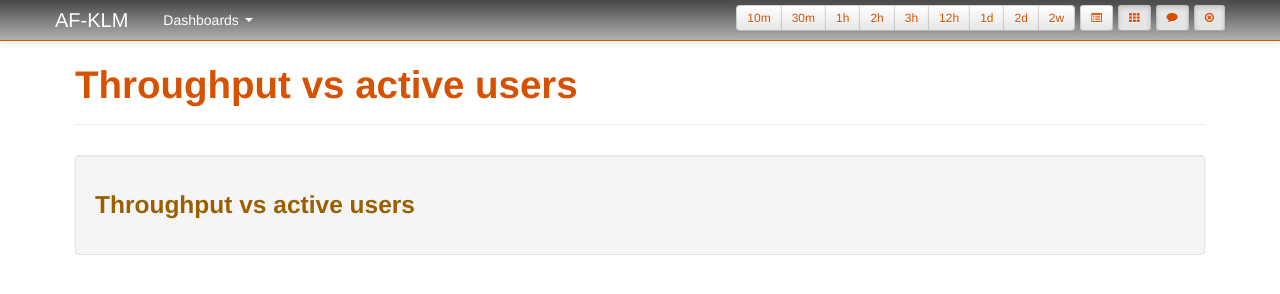
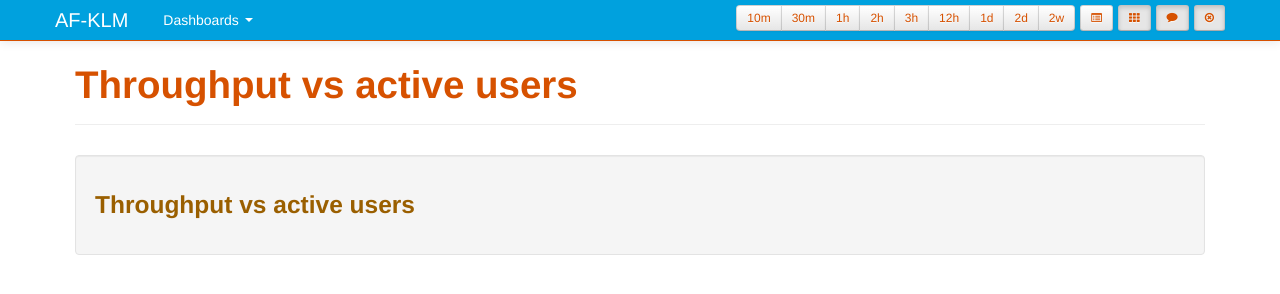
Before and after one commit to dmoll1974/graphite-benchmark, a plain HTML site: page index.html in a window 1280 px wide. Drawn offline with Linux system fonts and the light colour scheme.

Commit message:
Update main.css

```diff
--- a/css/main.css
+++ b/css/main.css
@@ -29,10 +29,11 @@ body > .container {
   -webkit-box-shadow: 0 1px 4px rgba(0, 0, 0, 0.065);
      -moz-box-shadow: 0 1px 4px rgba(0, 0, 0, 0.065);
           box-shadow: 0 1px 4px rgba(0, 0, 0, 0.065);*/
-background:-o-linear-gradient(bottom, #4c4c4c 5%, #b2b2b2 100%);  background:-webkit-gradient( linear, left top, left bottom, color-stop(0.05, #4c4c4c), color-stop(1, #b2b2b2) );
+/*background:-o-linear-gradient(bottom, #4c4c4c 5%, #b2b2b2 100%);  background:-webkit-gradient( linear, left top, left bottom, color-stop(0.05, #4c4c4c), color-stop(1, #b2b2b2) );
 background:-moz-linear-gradient( center top, #4c4c4c 5%, #b2b2b2 100% );
 filter:progid:DXImageTransform.Microsoft.gradient(startColorstr="#4c4c4c", endColorstr="#b2b2b2");  background: -o-linear-gradient(top,#4c4c4c,b2b2b2);
-
+*/
+ background: #00a1de;
 }
 
 .navbar .brand {
```
